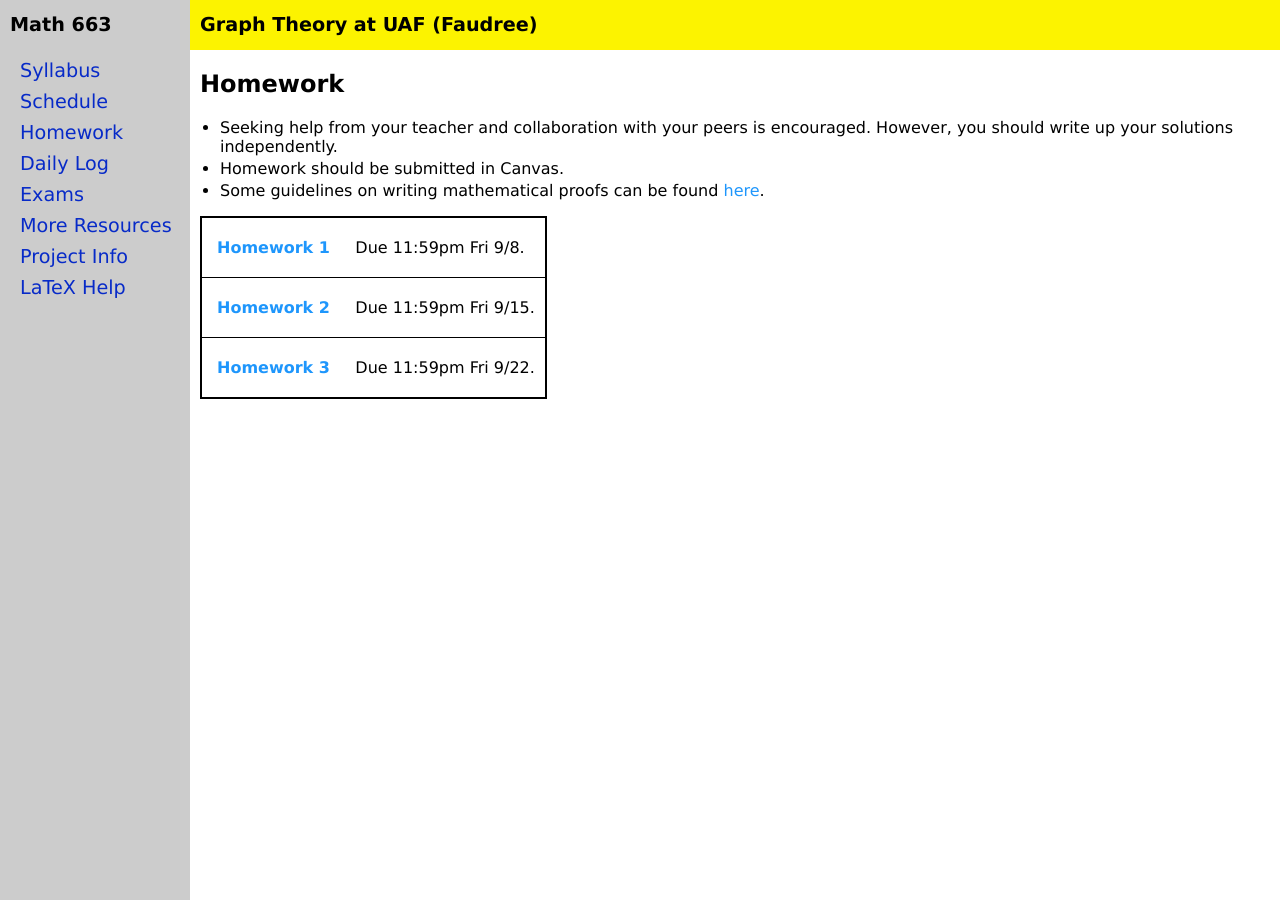
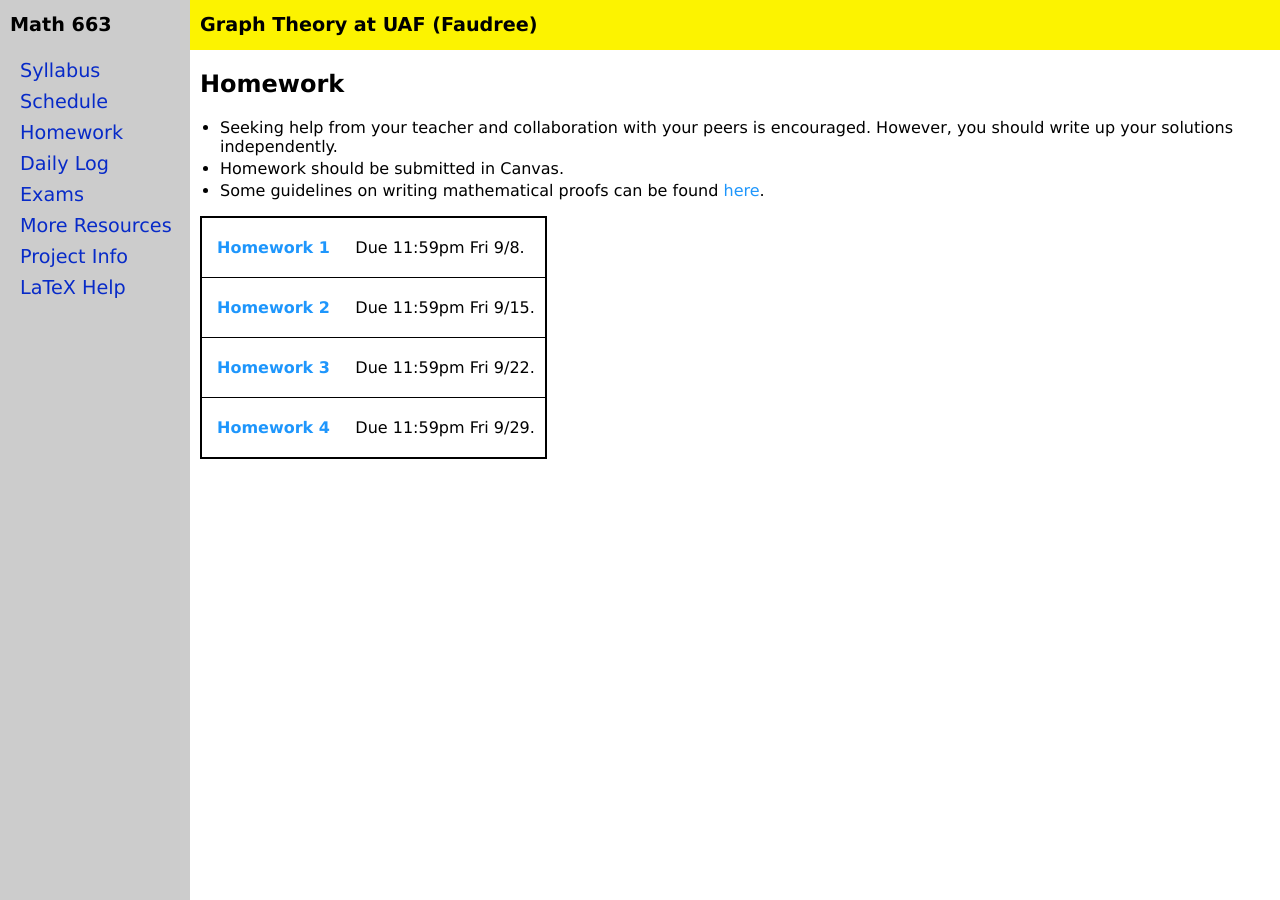
Before and after one commit to jrfaudree/GradGT, a Jekyll site: the page built from homework.md, in a window 1280 px wide. Built offline with Jekyll 4.4.1, drawn with Linux system fonts in a browser that asks for light colours.

Commit message:
Update homework.yml

```diff
--- a/_data/homework.yml
+++ b/_data/homework.yml
@@ -10,3 +10,6 @@ homework:
 - name: Homework 3
   due: 11:59pm Fri 9/22
   url: M663f23_hw3.pdf
+- name: Homework 4
+  due: 11:59pm Fri 9/29
+  url: M663f23_hw4.pdf
```
